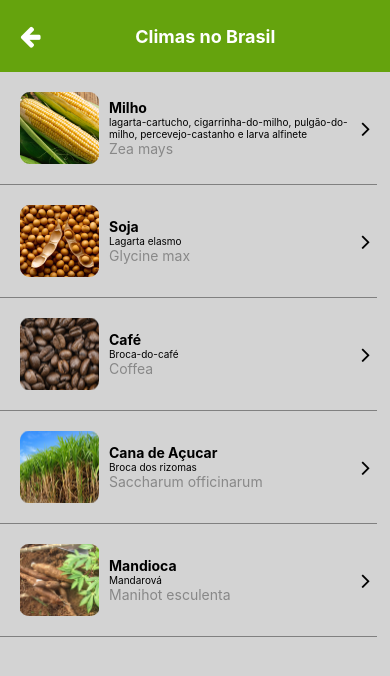
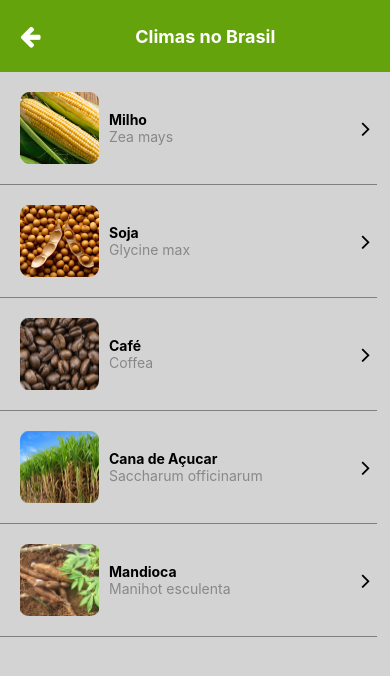
Before and after one commit to ViniciusYoda/agrotech, a React Native app: screen /Plantas in a window 390 px wide. Shown: the top 676 px of the page. Built offline with nearby package versions, Linux system fonts and the light colour scheme.

Commit message:
Update card.js

```diff
--- a/src/components/Card/card.js
+++ b/src/components/Card/card.js
@@ -28,9 +28,6 @@ const Name = styled.Text`
   font-weight: bold;
 `;
 
-const Praga = styled.Text`
-  font-size: 10;
-`
 
 const ScientificName = styled.Text`
   color: #888;
@@ -46,7 +43,7 @@ const Line = styled.View`
   background-color: grey;
 `;
 
-export default function Card({ imageSource, name, pragas, scientificName = '', rota }) {
+export default function Card({ imageSource, name, scientificName = '', rota }) {
   const navigation = useNavigation();
 
     const handlePress = () => {
@@ -59,7 +56,6 @@ export default function Card({ imageSource, name, pragas, scientificName = '', r
         <ImageAs source={imageSource} />
         <TextContainer>
           <Name>{name}</Name>
-          <Praga>{pragas}</Praga>
           {scientificName && <ScientificName>{scientificName}</ScientificName>}
         </TextContainer>
         <TouchableOpacity onPress={handlePress}>
```
